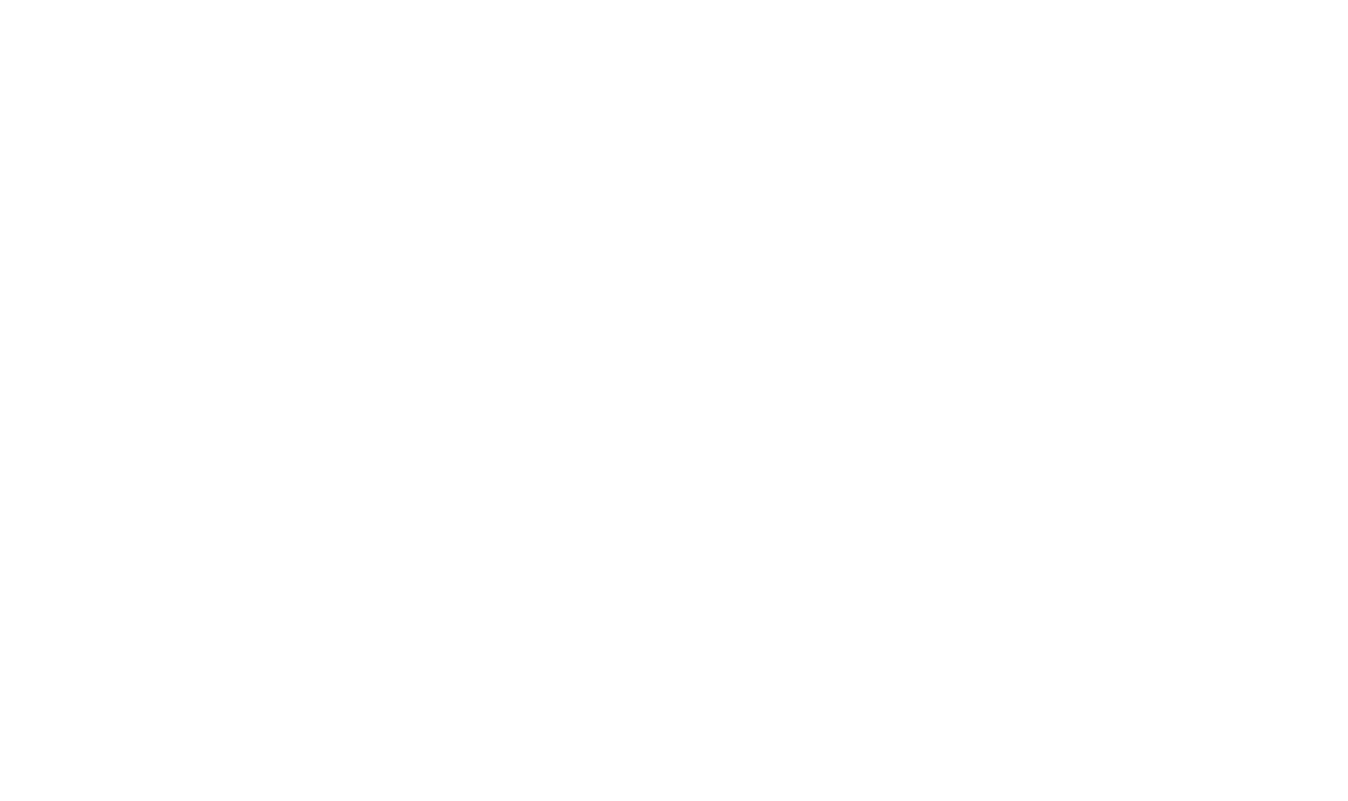
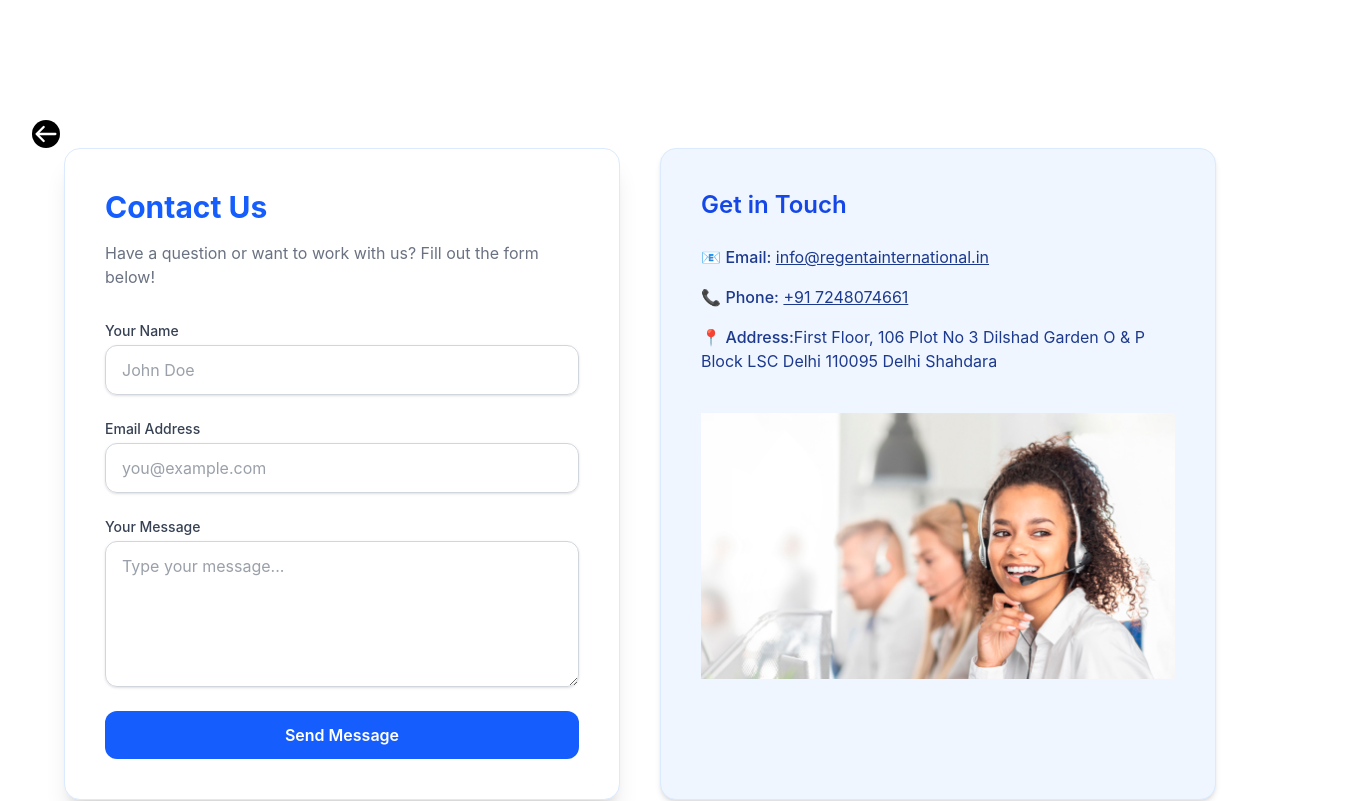
Before and after one commit to regentainternstional/regenta-international, a React (Vite) app in the folder frontend/: page /contact-us in a window 1280 px wide. Before the commit this address had no page. Shown: the top 801 px of the page, 1348 px wide, since content can reach past the window. Built offline with nearby package versions, Linux system fonts and the light colour scheme.

Commit message:
add seprate conatct page

```diff
--- a/frontend/src/App.jsx
+++ b/frontend/src/App.jsx
@@ -13,6 +13,8 @@ import AdminLogin from "./Components/AdminLogin";
 import PaymentStatus from "./Components/PaymentStatus/PaymentSuccess";
 import PaymentSuccess from "./Components/PaymentStatus/PaymentSuccess";
 import PaymentFailed from "./Components/PaymentStatus/PaymentFailed";
+import ContactUs from "./Components/Contact";
+import ContactUsPage from "./Components/ConatctUsPage";
 
 const App = () => {
   return (
@@ -22,6 +24,7 @@ const App = () => {
         <Route path="/privacy" element={<Privacy />} />
         <Route path="/terms" element={<Terms />} />
         <Route path="/return" element={<Return />} />
+        <Route path="/contact-us" element={<ContactUsPage />} />
         <Route path="/payment/:id" element={<Payment />} />
         <Route path="/admin/login" element={<AdminLogin />} />
         <Route path="/payment/status" element={<PaymentStatus />} />
--- /dev/null
+++ b/frontend/src/Components/ConatctUsPage.jsx
@@ -0,0 +1,126 @@
+import React, { useEffect } from "react";
+import Contact from "../assets/contact.jpg";
+import Footer from "./Footer";
+import Navbar from "./Navbar";
+import { Link } from "react-router-dom";
+
+const ContactUsPage = () => {
+  useEffect(() => {
+    window.scroll(0, 0);
+  }, []);
+  return (
+    <>
+      <div className="min-h-screen bg-white px-4 py-10 sm:px-6 lg:px-8 mt-20">
+        <Link to="/">
+          <button
+            aria-label="Go back"
+            class="rounded-full bg-black hover:bg-gray-800 transition flex items-center justify-center"
+          >
+            <svg
+              xmlns="http://www.w3.org/2000/svg"
+              class="w-7 h-7 text-white"
+              fill="none"
+              viewBox="0 0 24 24"
+              stroke="currentColor"
+            >
+              <path
+                stroke-linecap="round"
+                stroke-linejoin="round"
+                stroke-width="2"
+                d="M10 6l-6 6 6 6M4 12h16"
+              />
+            </svg>
+          </button>
+        </Link>
+        <div className="max-w-6xl mx-auto grid grid-cols-1 lg:grid-cols-2 gap-10 items-stretch">
+          {/* Left: Form */}
+          <div className="bg-white p-6 sm:p-10 shadow-xl rounded-2xl border border-blue-100 h-full">
+            <h2 className="text-3xl font-bold text-blue-600 mb-4">
+              Contact Us
+            </h2>
+            <p className="text-gray-500 mb-8">
+              Have a question or want to work with us? Fill out the form below!
+            </p>
+            <form className="space-y-6">
+              <div>
+                <label className="block text-sm font-medium text-gray-700">
+                  Your Name
+                </label>
+                <input
+                  type="text"
+                  placeholder="John Doe"
+                  className="mt-1 block w-full rounded-xl border border-gray-300 px-4 py-3 text-gray-700 shadow-sm focus:border-blue-500 focus:ring focus:ring-blue-200 focus:ring-opacity-50"
+                />
+              </div>
+              <div>
+                <label className="block text-sm font-medium text-gray-700">
+                  Email Address
+                </label>
+                <input
+                  type="email"
+                  placeholder="you@example.com"
+                  className="mt-1 block w-full rounded-xl border border-gray-300 px-4 py-3 text-gray-700 shadow-sm focus:border-blue-500 focus:ring focus:ring-blue-200 focus:ring-opacity-50"
+                />
+              </div>
+              <div>
+                <label className="block text-sm font-medium text-gray-700">
+                  Your Message
+                </label>
+                <textarea
+                  rows="5"
+                  placeholder="Type your message..."
+                  className="mt-1 block w-full rounded-xl border border-gray-300 px-4 py-3 text-gray-700 shadow-sm focus:border-blue-500 focus:ring focus:ring-blue-200 focus:ring-opacity-50"
+                ></textarea>
+              </div>
+              <button
+                type="submit"
+                className="w-full bg-blue-600 text-white font-semibold py-3 px-6 rounded-xl hover:bg-blue-700 transition duration-300"
+              >
+                Send Message
+              </button>
+            </form>
+          </div>
+
+          {/* Right: Info panel */}
+          <div className="bg-blue-50 p-6 sm:p-10 rounded-2xl border border-blue-100 shadow-md h-full">
+            <h3 className="text-2xl font-semibold text-blue-700 mb-6">
+              Get in Touch
+            </h3>
+            <ul className="space-y-4 text-blue-900">
+              <li>
+                📧 <span className="font-medium">Email:</span>{" "}
+                <a
+                  href="mailto:hello@example.com"
+                  className="underline hover:text-blue-600"
+                >
+                  info@regentainternational.in
+                </a>
+              </li>
+              <li>
+                📞 <span className="font-medium">Phone:</span>{" "}
+                <a
+                  href="tel:+919999999999"
+                  className="underline hover:text-blue-600"
+                >
+                  +91 7248074661
+                </a>
+              </li>
+              <li>
+                📍 <span className="font-medium">Address:</span>First Floor, 106
+                Plot No 3 Dilshad Garden O & P Block LSC Delhi 110095 Delhi
+                Shahdara
+              </li>
+            </ul>
+
+            <div className="mt-10">
+              <img src={Contact} alt="contact-us" />
+            </div>
+          </div>
+        </div>
+      </div>
+      <Footer />
+    </>
+  );
+};
+
+export default ContactUsPage;
--- a/frontend/src/Components/Navbar.jsx
+++ b/frontend/src/Components/Navbar.jsx
@@ -1,5 +1,6 @@
 import React, { useState } from 'react';
 import { FaBars, FaTimes } from 'react-icons/fa';
+import { Link } from 'react-router-dom';
 
 const Navbar = () => {
   const [isOpen, setIsOpen] = useState(false);
@@ -29,7 +30,7 @@ const Navbar = () => {
           <li onClick={() => handleNavClick('services')} className="hover:text-blue-600 cursor-pointer">Our Services</li>
           <li onClick={() => handleNavClick('testimonials')} className="hover:text-blue-600 cursor-pointer">Testimonials</li>
           <li onClick={() => handleNavClick('faq')} className="hover:text-blue-600 cursor-pointer">FAQ</li>
-          <li onClick={() => handleNavClick('footer')} className="hover:text-blue-600 cursor-pointer">Footer</li>
+          <Link to='contact-us' className="hover:text-blue-600 cursor-pointer">Contact</Link>
         </ul>
 
         {/* Contact Us Button */}
@@ -52,9 +53,10 @@ const Navbar = () => {
             <li onClick={() => handleNavClick('testimonials')} className="hover:text-blue-600 cursor-pointer">Testimonials</li>
             <li onClick={() => handleNavClick('faq')} className="hover:text-blue-600 cursor-pointer">FAQ</li>
             <li onClick={() => handleNavClick('footer')} className="hover:text-blue-600 cursor-pointer">Footer</li>
-            <button className="bg-gradient-to-r from-blue-500 to-blue-600 text-white px-4 py-2 rounded-md font-medium w-full text-center shadow-sm">
+            <li onClick={() => handleNavClick('contact-us')} className="hover:text-blue-600 cursor-pointer">Contact</li>
+            <Link to='contact-us' className="bg-gradient-to-r from-blue-500 to-blue-600 text-white px-4 py-2 rounded-md font-medium w-full text-center shadow-sm">
               Contact Us
-            </button>
+            </Link>
           </ul>
         )}
       </nav>
```
Also changed, not shown: frontend/src/Components/Contact.jsx (+0 -7 lines).
